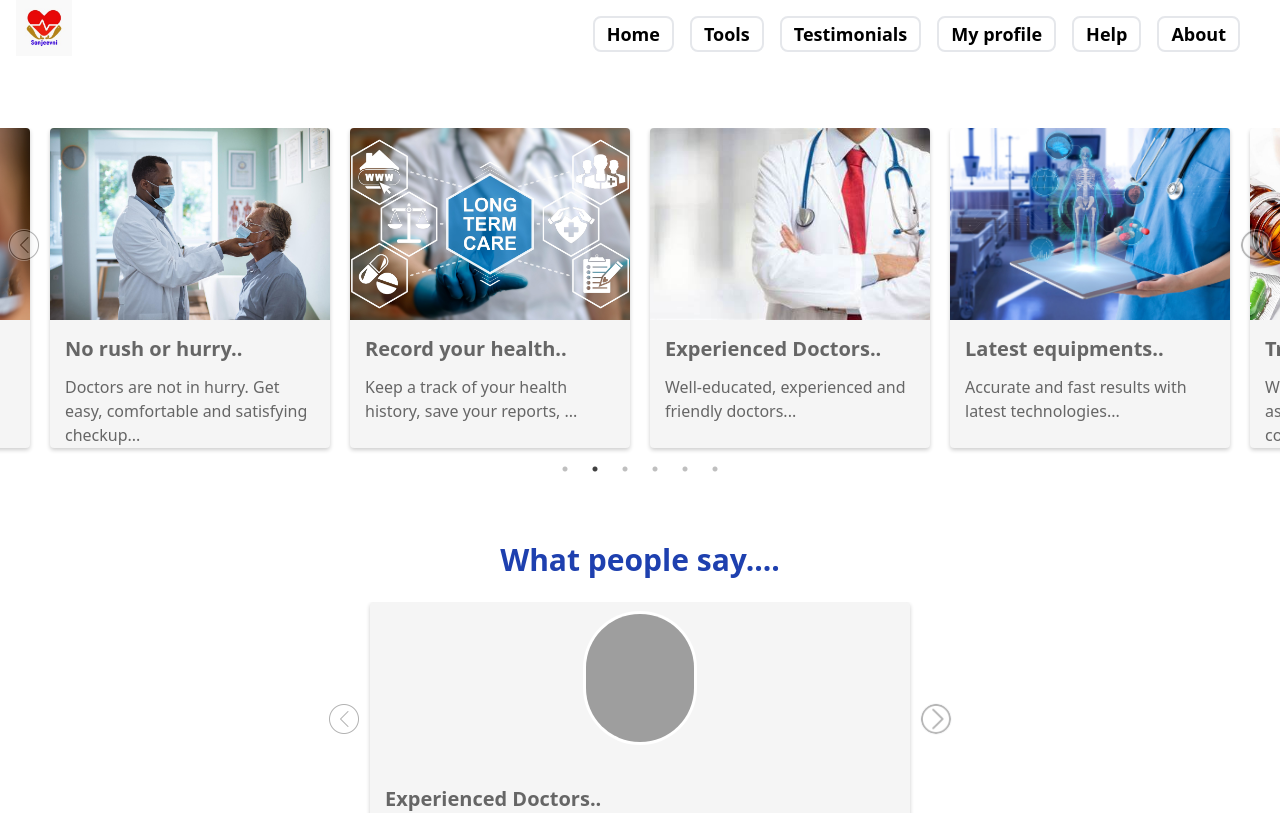
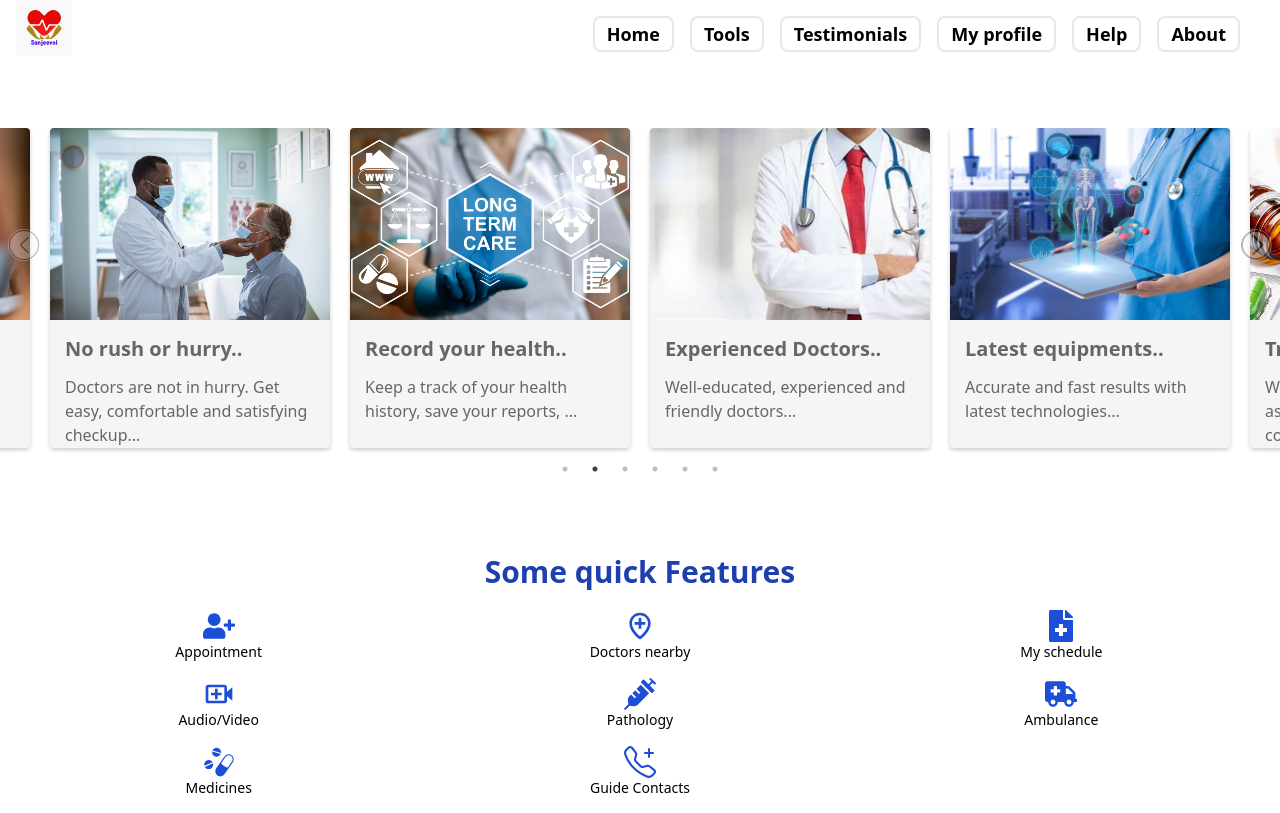
Before and after one commit to codechampriyanshu/Sanjeevani, a React (Create React App) app in the folder frontend/: page / in a window 1280 px wide. Shown: the top 813 px of the page. Built offline with nearby package versions, Linux system fonts and the light colour scheme; grey boxes are pictures that could not be loaded.

Commit message:
features added as tools

```diff
--- a/frontend/src/Components/Tools/Tools.jsx
+++ b/frontend/src/Components/Tools/Tools.jsx
@@ -1,8 +1,45 @@
-
+import {FaUserPlus,FaFileMedical,FaAmbulance,FaLaptopMedical,FaSyringe} from 'react-icons/fa'
+import { BiLocationPlus,BiVideoPlus} from 'react-icons/bi'
+import {GiMedicines} from 'react-icons/gi'
+import {BsTelephonePlus} from 'react-icons/bs'
 const Tools=()=>{
     return (
-        <div>
-
+        <div className="px-4 py-8">
+        <span className="block py-5 text-center text-blue-800 select-none md:text-3xl md:font-bold md:mt-6">Some quick Features</span>
+        <div className="grid grid-cols-3 gap-4">
+            <div className="flex flex-col items-center justify-center">
+                <FaUserPlus className="w-8 h-8 text-blue-700"/>
+                <span className="text-sm ">Appointment</span>
+            </div>
+            <div className="flex flex-col items-center justify-center">
+                <BiLocationPlus className="w-8 h-8 text-blue-700"/>
+                <span className="text-sm ">Doctors nearby</span>
+            </div>
+            <div className="flex flex-col items-center justify-center">
+                <FaFileMedical className="w-8 h-8 text-blue-700"/>
+                <span className="text-sm ">My schedule</span>
+            </div>
+            <div className="flex flex-col items-center justify-center">
+                <BiVideoPlus className="w-8 h-8 text-blue-700"/>
+                <span className="text-sm ">Audio/Video</span>
+            </div>
+            <div className="flex flex-col items-center justify-center">
+                <FaSyringe className="w-8 h-8 text-blue-700"/>
+                <span className="text-sm ">Pathology</span>
+            </div>
+            <div className="flex flex-col items-center justify-center">
+                <FaAmbulance className="w-8 h-8 text-blue-700"/>
+                <span className="text-sm ">Ambulance</span>
+            </div>
+            <div className="flex flex-col items-center justify-center">
+                <GiMedicines className="w-8 h-8 text-blue-700"/>
+                <span className="text-sm ">Medicines</span>
+            </div>
+            <div className="flex flex-col items-center justify-center">
+                <BsTelephonePlus className="w-8 h-8 text-blue-700"/>
+                <span className="text-sm ">Guide Contacts</span>
+            </div>
+        </div>
         </div>
     )
 }
--- a/frontend/src/pages/Home.jsx
+++ b/frontend/src/pages/Home.jsx
@@ -4,12 +4,14 @@ import Navbar from "../Components/Navbar/Nav"
 import Footer from "../Components/Footer/Footer"
 import Testimonials from '../Components/Testimonials/Testimonials'
 import {Link} from 'react-router-dom'
+import Tools from '../Components/Tools/Tools'
 export default function Home() {
       const [toggle,setToggle]=useState(false)
     return (
         <div onFocus={()=>{setToggle(false)}} className="bg-custom-muted">
             <Navbar toggle={toggle} setToggle={setToggle}/>
             <Landing/>
+            <Tools/>
             <Testimonials/>
             <Footer/>
         </div>
```
Also changed, not shown: 1 other file (tests, documents, lock files or other folders).
